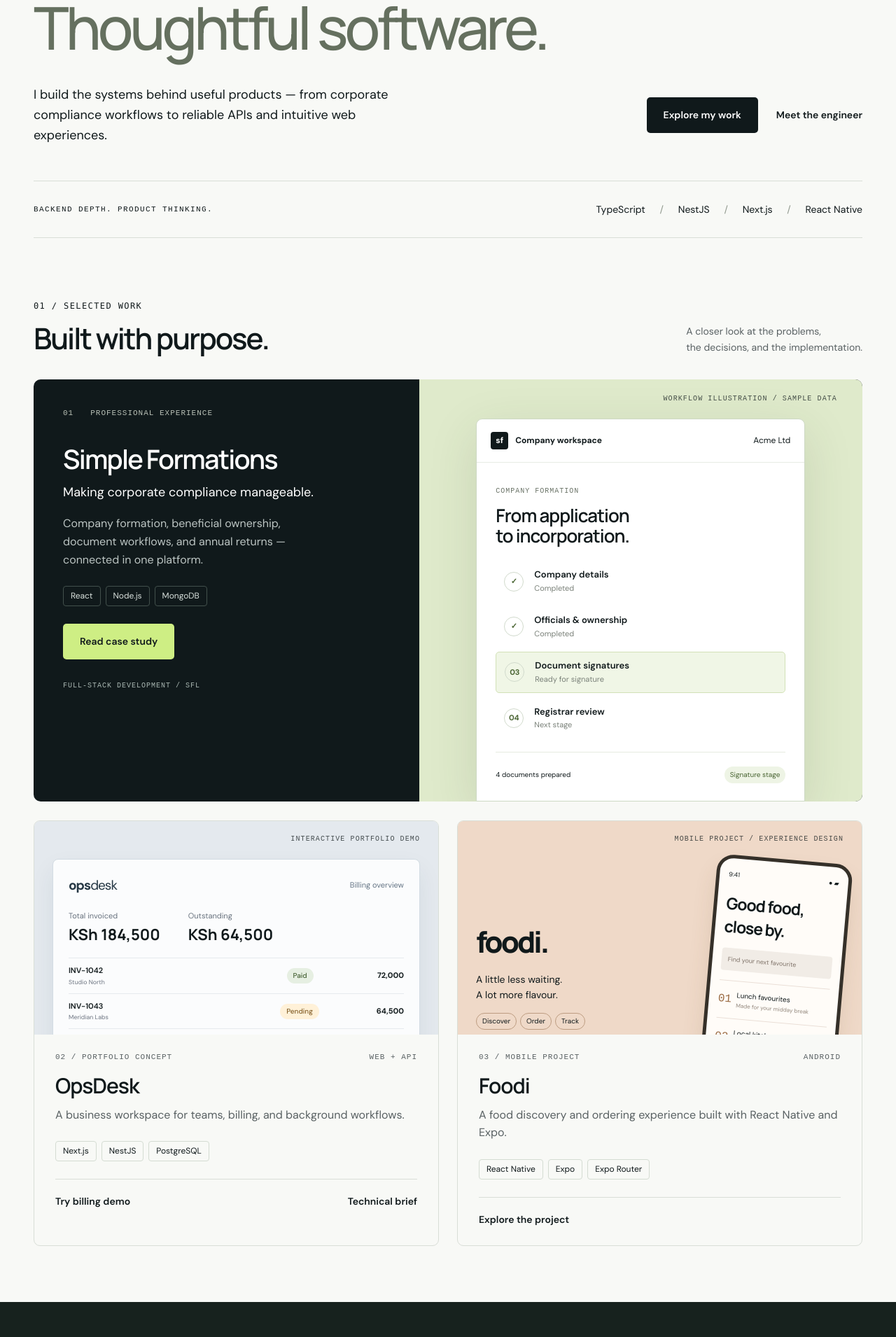
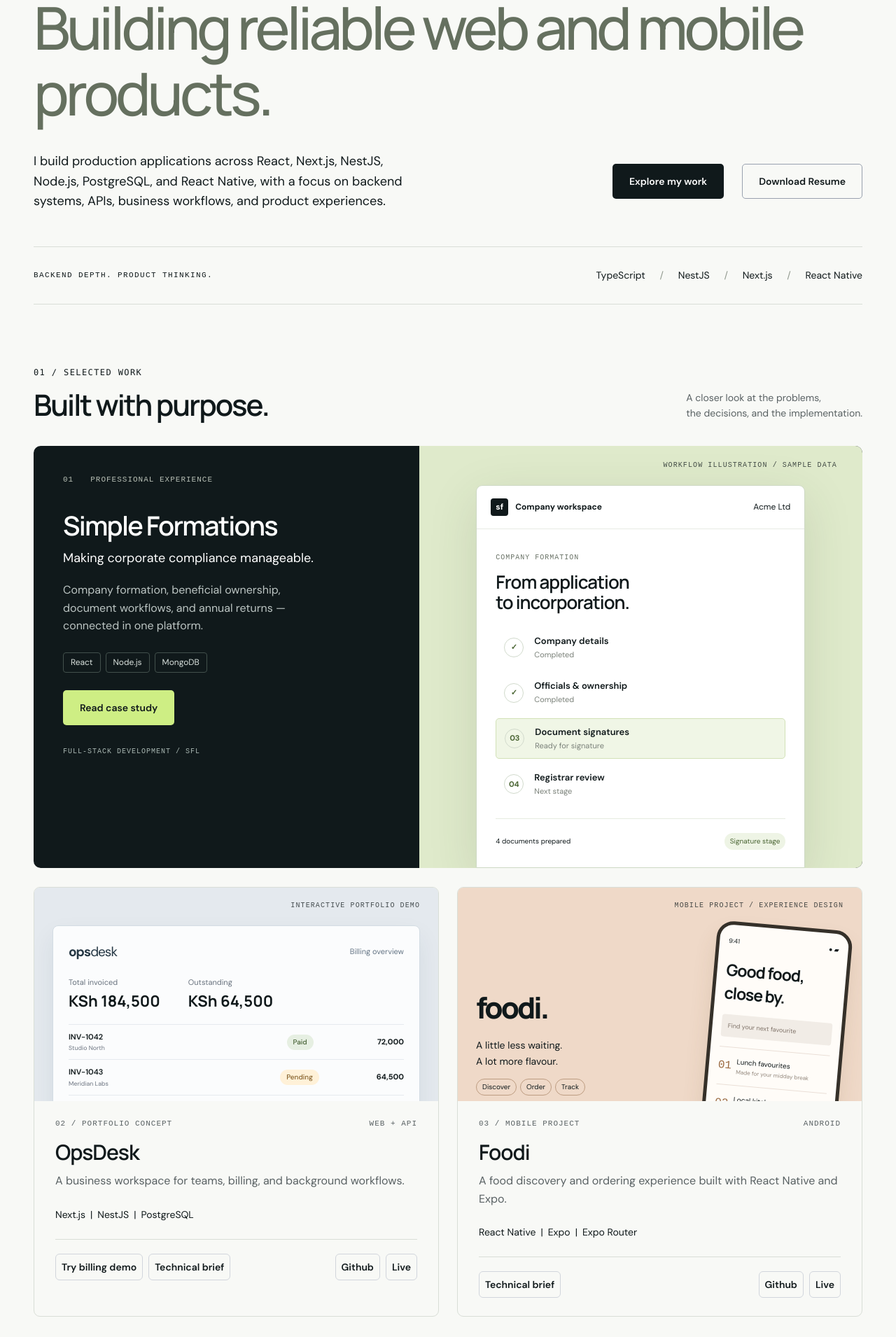
Before and after one commit to John-Kipruto/portfolio, a Next.js app: page / in a window 1280 px wide. Shown: the part 310-2220 px from the top of the page at 70% size. Built offline with nearby package versions, Linux system fonts and the light colour scheme.

Commit message:
Clean up project

```diff
--- a/src/components/projects/FoodiProject.jsx
+++ b/src/components/projects/FoodiProject.jsx
@@ -1,3 +1,4 @@
+import Link from "next/link";
 import MobilePreview from "./MobilePreview";
 
 export default function FoodiProject({ onCaseStudy }) {
@@ -16,24 +17,37 @@ export default function FoodiProject({ onCaseStudy }) {
           A food discovery and ordering experience built with React Native and
           Expo.
         </p>
-        <div className="flex flex-wrap gap-[7px] my-[25px] mx-[0]">
-          <span className="py-[4px] px-[10px] border border-[#d4dcd2] rounded-[4px] text-[12px]">
-            React Native
-          </span>
-          <span className="py-[4px] px-[10px] border border-[#d4dcd2] rounded-[4px] text-[12px]">
-            Expo
-          </span>
-          <span className="py-[4px] px-[10px] border border-[#d4dcd2] rounded-[4px] text-[12px]">
-            Expo Router
-          </span>
+        <div className="flex flex-wrap gap-[7px] my-[25px] mx-[0] items-center text-sm">
+          <span>React Native</span>
+          <span>|</span>
+          <span>Expo</span>
+          <span>|</span>
+          <span>Expo Router</span>
         </div>
         <div className="flex justify-between border-t border-line pt-[20px] mt-[20px]">
           <button
-            className="hover:underline hover:underline-offset-[5px] border-0 bg-transparent p-0 text-[14px] font-semibold text-left"
+            className="border border-gray-300 p-2 rounded-md text-sm hover:bg-black hover:text-white  font-semibold text-left"
             onClick={() => onCaseStudy("foodi")}
           >
-            Explore the project
+            Technical brief
           </button>
+
+          <div className="flex gap-2">
+            <Link
+              href={""}
+              target="_blank"
+              className="border border-gray-300 p-2 rounded-md text-sm hover:bg-black hover:text-white  font-semibold text-left"
+            >
+              Github
+            </Link>
+            <Link
+              href={""}
+              target="_blank"
+              className="border border-gray-300 p-2 rounded-md text-sm hover:bg-black hover:text-white  font-semibold text-left"
+            >
+              Live
+            </Link>
+          </div>
         </div>
       </div>
     </article>
--- a/src/components/projects/OpsDeskProject.jsx
+++ b/src/components/projects/OpsDeskProject.jsx
@@ -1,3 +1,4 @@
+import Link from "next/link";
 import BillingPreview from "./BillingPreview";
 
 export default function OpsDeskProject({ onCaseStudy, onOpenDemo }) {
@@ -15,32 +16,47 @@ export default function OpsDeskProject({ onCaseStudy, onOpenDemo }) {
         <p className="text-muted m-0">
           A business workspace for teams, billing, and background workflows.
         </p>
-        <div className="flex flex-wrap gap-[7px] my-[25px] mx-[0]">
-          <span className="py-[4px] px-[10px] border border-[#d4dcd2] rounded-[4px] text-[12px]">
-            Next.js
-          </span>
-          <span className="py-[4px] px-[10px] border border-[#d4dcd2] rounded-[4px] text-[12px]">
-            NestJS
-          </span>
-          <span className="py-[4px] px-[10px] border border-[#d4dcd2] rounded-[4px] text-[12px]">
-            PostgreSQL
-          </span>
+        <div className="flex flex-wrap gap-[7px] my-[25px] mx-[0] items-center text-sm">
+          <span>Next.js</span>
+          <span>|</span>
+          <span>NestJS</span>
+          <span>|</span>
+          <span>PostgreSQL</span>
         </div>
-        <div className="flex justify-between border-t border-line pt-[20px] mt-[20px]">
+        <div className="flex justify-between border-t border-line pt-[20px] mt-[20px] text-sm">
+          <div className="flex gap-2">
             <button
-            className="hover:underline hover:underline-offset-[5px] border-0 bg-transparent p-0 text-[14px] font-semibold text-left"
+              className="border border-gray-300 p-2 rounded-md text-sm hover:bg-black hover:text-white  font-semibold text-left"
               id="demo-open"
               onClick={onOpenDemo}
             >
               Try billing demo
             </button>
             <button
-            className="hover:underline hover:underline-offset-[5px] border-0 bg-transparent p-0 text-[14px] font-semibold text-left"
+              className="border border-gray-300 p-2 rounded-md text-sm hover:bg-black hover:text-white  font-semibold text-left"
               onClick={() => onCaseStudy("ops")}
             >
               Technical brief
             </button>
           </div>
+
+          <div className="flex gap-2">
+            <Link
+              href={""}
+              target="_blank"
+              className="border border-gray-300 p-2 rounded-md text-sm hover:bg-black hover:text-white  font-semibold text-left"
+            >
+              Github
+            </Link>
+            <Link
+              href={""}
+              target="_blank"
+              className="border border-gray-300 p-2 rounded-md text-sm hover:bg-black hover:text-white  font-semibold text-left"
+            >
+              Live
+            </Link>
+          </div>
+        </div>
       </div>
     </article>
   );
--- a/src/components/sections/HeroSection.jsx
+++ b/src/components/sections/HeroSection.jsx
@@ -8,14 +8,17 @@ export default function HeroSection() {
         </span>
       </div>
       <h1 className="font-heading font-medium tracking-[-5px] leading-[1.12] text-[clamp(50px,6.6vw,90px)] mt-[34px] mx-[0] mb-[35px] min-[1500px]:text-[94px] max-[650px]:text-[48px] max-[650px]:tracking-[-2.8px] max-[650px]:my-[32px] max-[650px]:mx-[0]">
-        Complex problems.
+        Full-stack TypeScript Engineer.
         <br />
-        <span className="text-[#65705f]">Thoughtful software.</span>
+        <span className="text-[#65705f]">
+          Building reliable web and mobile products.
+        </span>
       </h1>
       <div className="flex justify-between items-center gap-[40px] max-[900px]:items-start max-[900px]:flex-col max-[900px]:gap-[25px]">
         <p className="max-w-[540px] text-[18px] m-0 max-[650px]:text-[16px]">
-          I build the systems behind useful products — from corporate compliance
-          workflows to reliable APIs and intuitive web experiences.
+          I build production applications across React, Next.js, NestJS,
+          Node.js, PostgreSQL, and React Native, with a focus on backend
+          systems, APIs, business workflows, and product experiences.
         </p>
         <div className="flex items-center gap-[26px] max-[650px]:gap-[23px]">
           <a
@@ -25,10 +28,11 @@ export default function HeroSection() {
             Explore my work
           </a>
           <a
-            className="hover:underline hover:underline-offset-[5px] border-0 bg-transparent p-0 text-[14px] font-semibold text-left"
-            href="#about"
+            className="inline-flex items-center justify-center py-[13px] px-[23px] text-[14px] font-semibold border border-gray-400 rounded-[5px] whitespace-nowrap [transition:background_.2s,transform_.2s] hover:-translate-y-0.5 "
+            href="/John_Kipruto_Resume.pdf"
+            download="John_Kipruto_Resume.pdf"
           >
-            Meet the engineer
+            Download Resume
           </a>
         </div>
       </div>
```
Also changed, not shown: 2 other files (tests, documents, lock files or other folders). Lines whose indentation alone changed are shown as unchanged.
